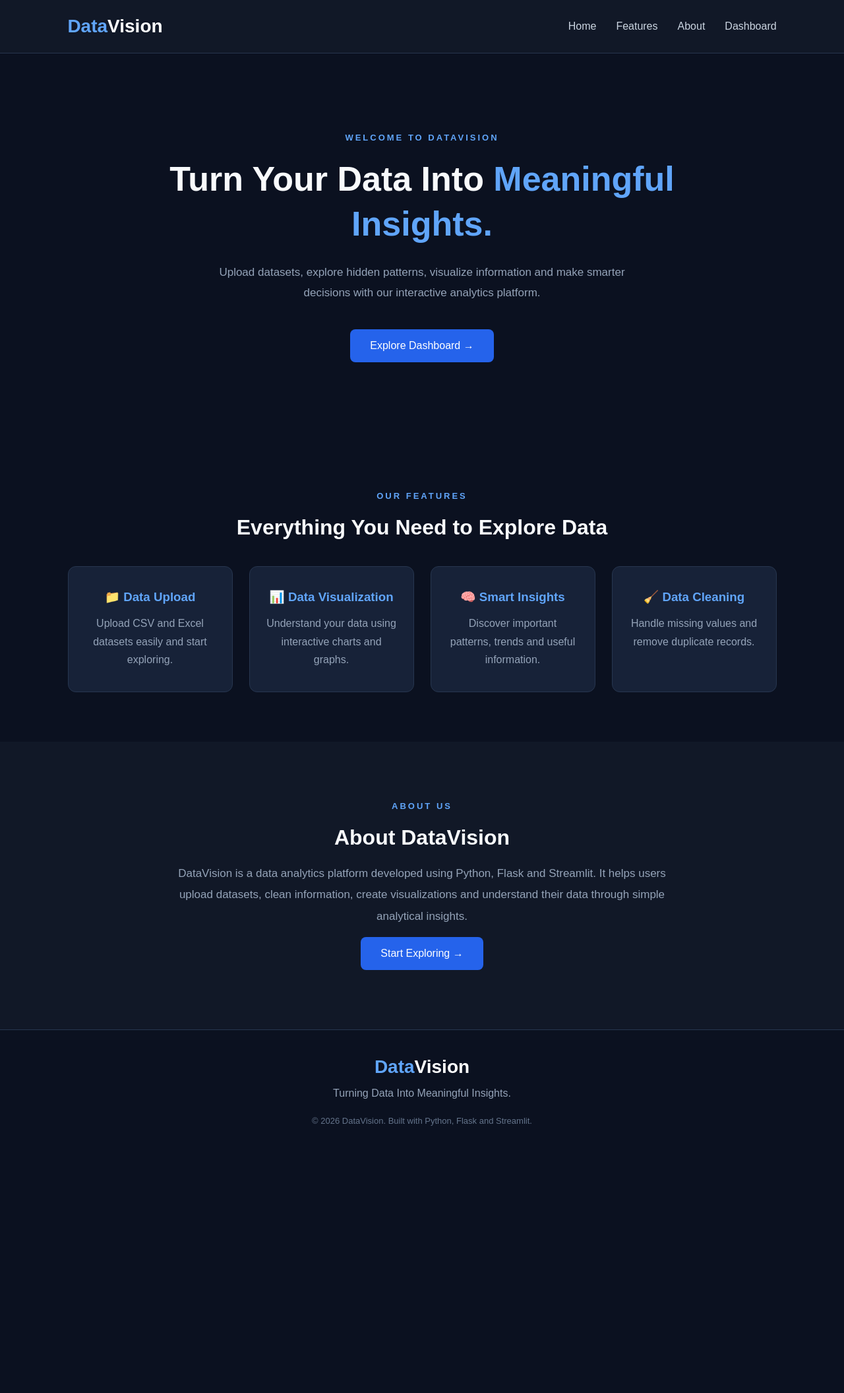
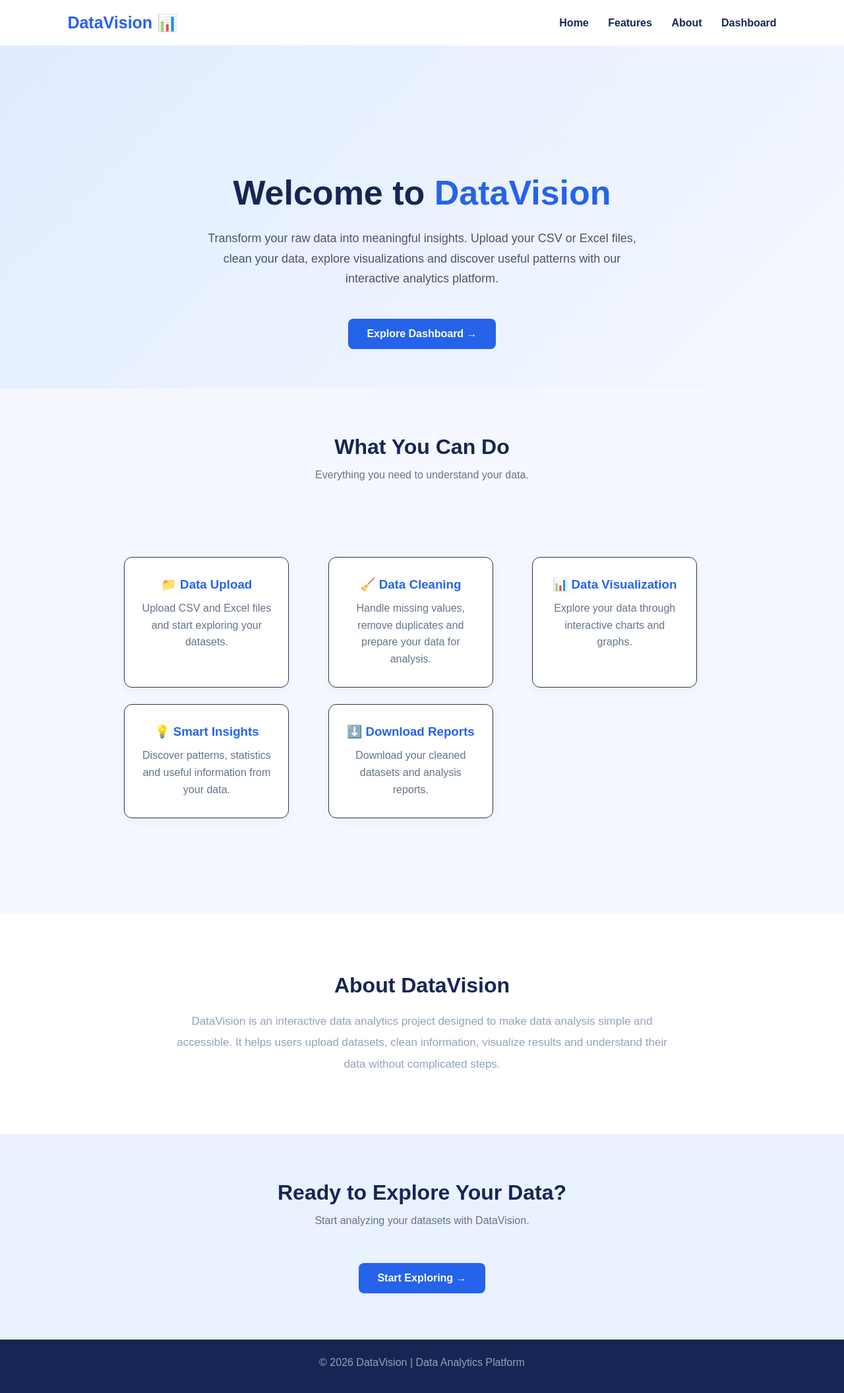
Before and after one commit to prekshahatankar5-dotcom/DataVision, a Flask app: page / in a window 1280 px wide. Shown: the whole page at 66% size. Before the commit the page ends 1706 px from the top, so only its background shows below. Run offline with Flask 3, Linux system fonts and the light colour scheme.

Commit message:
Connect homepage to live dashboard

```diff
--- a/templates/index.html
+++ b/templates/index.html
@@ -4,134 +4,277 @@
 <head>
     <meta charset="UTF-8">
     <meta name="viewport" content="width=device-width, initial-scale=1.0">
-
     <title>DataVision | Data Analytics Platform</title>
 
-    <link rel="stylesheet"
-    href="{{ url_for('static', filename='style.css') }}">
+    <link rel="stylesheet" href="{{ url_for('static', filename='style.css') }}">
+
+    <style>
+        * {
+            margin: 0;
+            padding: 0;
+            box-sizing: border-box;
+            scroll-behavior: smooth;
+        }
+
+        body {
+            font-family: Arial, sans-serif;
+            background: #f5f8ff;
+            color: #172554;
+        }
+
+        nav {
+            display: flex;
+            justify-content: space-between;
+            align-items: center;
+            padding: 20px 8%;
+            background: white;
+            box-shadow: 0 2px 10px rgba(0,0,0,0.05);
+        }
+
+        .logo {
+            font-size: 25px;
+            font-weight: bold;
+            color: #2563eb;
+        }
+
+        nav a {
+            text-decoration: none;
+            color: #172554;
+            margin-left: 25px;
+            font-weight: 600;
+        }
+
+        nav a:hover {
+            color: #2563eb;
+        }
+
+        .hero {
+            min-height: 520px;
+            display: flex;
+            flex-direction: column;
+            justify-content: center;
+            align-items: center;
+            text-align: center;
+            padding: 60px 20px;
+            background: linear-gradient(135deg, #e0ecff, #f5f8ff);
+        }
+
+        .hero h1 {
+            font-size: 52px;
+            margin-bottom: 20px;
+        }
+
+        .hero h1 span {
+            color: #2563eb;
+        }
+
+        .hero p {
+            max-width: 650px;
+            font-size: 18px;
+            line-height: 1.7;
+            color: #475569;
+            margin-bottom: 30px;
+        }
+
+        .main-button {
+            display: inline-block;
+            background: #2563eb;
+            color: white;
+            padding: 14px 28px;
+            border-radius: 8px;
+            text-decoration: none;
+            font-weight: bold;
+            transition: 0.3s;
+        }
+
+        .main-button:hover {
+            background: #1d4ed8;
+            transform: translateY(-2px);
+        }
+
+        section {
+            padding: 70px 8%;
+            text-align: center;
+        }
+
+        section h2 {
+            font-size: 32px;
+            margin-bottom: 15px;
+        }
+
+        .section-description {
+            color: #64748b;
+            margin-bottom: 40px;
+        }
+
+        .features {
+            display: grid;
+            grid-template-columns: repeat(auto-fit, minmax(220px, 1fr));
+            gap: 25px;
+        }
+
+        .feature-card {
+            background: white;
+            padding: 30px 20px;
+            border-radius: 12px;
+            box-shadow: 0 4px 15px rgba(0,0,0,0.05);
+        }
+
+        .feature-card h3 {
+            margin-bottom: 12px;
+            color: #2563eb;
+        }
+
+        .feature-card p {
+            color: #64748b;
+            line-height: 1.6;
+        }
+
+        .about {
+            background: white;
+        }
+
+        .about p {
+            max-width: 750px;
+            margin: 0 auto;
+            color: #64748b;
+            line-height: 1.8;
+        }
+
+        .dashboard-section {
+            background: #eaf1ff;
+        }
+
+        footer {
+            background: #172554;
+            color: white;
+            padding: 25px;
+            text-align: center;
+        }
+
+        @media (max-width: 600px) {
+            nav {
+                flex-direction: column;
+                gap: 15px;
+            }
+
+            nav a {
+                margin: 0 8px;
+                font-size: 14px;
+            }
+
+            .hero h1 {
+                font-size: 36px;
+            }
+        }
+    </style>
 </head>
 
 <body>
 
-    <!-- Navigation Bar -->
-    <nav class="navbar">
+    <nav>
+        <div class="logo">DataVision 📊</div>
 
-        <div class="logo">
-            Data<span>Vision</span>
-        </div>
-
-        <div class="nav-links">
-            <a href="/">Home</a>
+        <div>
+            <a href="#home">Home</a>
             <a href="#features">Features</a>
             <a href="#about">About</a>
-            <a href="http://localhost:8501">Dashboard</a>
+            <a href="https://datavision-1.onrender.com">Dashboard</a>
         </div>
-
     </nav>
 
-    <!-- Hero Section -->
-    <section class="hero">
+    <section class="hero" id="home">
+        <h1>Welcome to <span>DataVision</span></h1>
 
-        <p class="tagline">WELCOME TO DATAVISION</p>
-
-        <h1>
-            Turn Your Data Into
-            <span>Meaningful Insights.</span>
-        </h1>
-
-        <p class="description">
-            Upload datasets, explore hidden patterns,
-            visualize information and make smarter decisions
+        <p>
+            Transform your raw data into meaningful insights.
+            Upload your CSV or Excel files, clean your data,
+            explore visualizations and discover useful patterns
             with our interactive analytics platform.
         </p>
 
-        <a href="http://localhost:8501" class="main-button">
+        <a href="https://datavision-1.onrender.com" class="main-button">
             Explore Dashboard →
         </a>
-
     </section>
 
-    <!-- Features Section -->
-    <section class="features" id="features">
+    <section id="features">
+        <h2>What You Can Do</h2>
+        <p class="section-description">
+            Everything you need to understand your data.
+        </p>
 
-        <p class="section-tag">OUR FEATURES</p>
-
-        <h2>Everything You Need to Explore Data</h2>
-
-        <div class="feature-container">
+        <div class="features">
 
             <div class="feature-card">
                 <h3>📁 Data Upload</h3>
                 <p>
-                    Upload CSV and Excel datasets
-                    easily and start exploring.
+                    Upload CSV and Excel files and start
+                    exploring your datasets.
+                </p>
+            </div>
+
+            <div class="feature-card">
+                <h3>🧹 Data Cleaning</h3>
+                <p>
+                    Handle missing values, remove duplicates
+                    and prepare your data for analysis.
                 </p>
             </div>
 
             <div class="feature-card">
                 <h3>📊 Data Visualization</h3>
                 <p>
-                    Understand your data using
-                    interactive charts and graphs.
+                    Explore your data through interactive
+                    charts and graphs.
                 </p>
             </div>
 
             <div class="feature-card">
-                <h3>🧠 Smart Insights</h3>
+                <h3>💡 Smart Insights</h3>
                 <p>
-                    Discover important patterns,
-                    trends and useful information.
+                    Discover patterns, statistics and
+                    useful information from your data.
                 </p>
             </div>
 
             <div class="feature-card">
-                <h3>🧹 Data Cleaning</h3>
+                <h3>⬇️ Download Reports</h3>
                 <p>
-                    Handle missing values and
-                    remove duplicate records.
+                    Download your cleaned datasets and
+                    analysis reports.
                 </p>
             </div>
 
         </div>
-
     </section>
 
-    <!-- About Section -->
     <section class="about" id="about">
-
-        <p class="section-tag">ABOUT US</p>
-
         <h2>About DataVision</h2>
 
         <p>
-            DataVision is a data analytics platform developed
-            using Python, Flask and Streamlit. It helps users
-            upload datasets, clean information, create
-            visualizations and understand their data through
-            simple analytical insights.
+            DataVision is an interactive data analytics project
+            designed to make data analysis simple and accessible.
+            It helps users upload datasets, clean information,
+            visualize results and understand their data without
+            complicated steps.
+        </p>
+    </section>
+
+    <section class="dashboard-section">
+        <h2>Ready to Explore Your Data?</h2>
+
+        <p class="section-description">
+            Start analyzing your datasets with DataVision.
         </p>
 
-        <a href="http://localhost:8501" class="main-button">
+        <a href="https://datavision-1.onrender.com" class="main-button">
             Start Exploring →
         </a>
-
     </section>
 
-    <!-- Footer -->
     <footer>
-
-        <div class="footer-logo">
-            Data<span>Vision</span>
-        </div>
-
-        <p>
-            Turning Data Into Meaningful Insights.
-        </p>
-
-        <p class="copyright">
-            © 2026 DataVision. Built with Python, Flask and Streamlit.
-        </p>
-
+        <p>© 2026 DataVision | Data Analytics Platform</p>
     </footer>
 
 </body>
```
